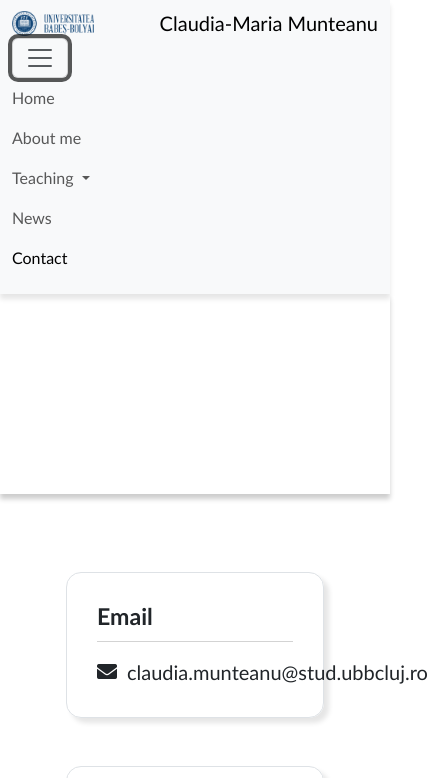
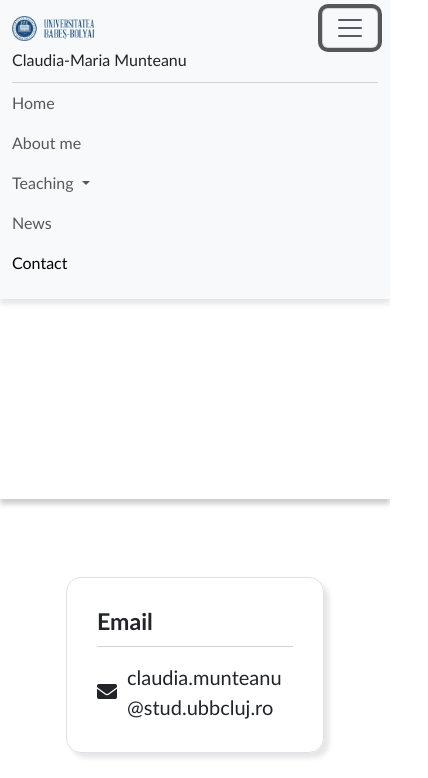
Before and after one commit to claudiamunteanu/awd-teacher-website, a plain HTML site: page contact.html in a window 390 px wide. Both pictures are taken after a click on the button "Toggle navigation". Shown: the top 778 px of the page, 428 px wide, since content can reach past the window. Drawn offline with nearby package versions, Linux system fonts and the light colour scheme.

Commit message:
Tweaked navbar name

```diff
--- a/contact.html
+++ b/contact.html
@@ -17,12 +17,13 @@
         <div class="container-fluid">
             <a class="navbar-brand" href="index.html">
                 <img alt="Babeș-Bolyai University" src="assets/ubb_logo.png">
-                Claudia-Maria Munteanu
+                <div class="brand-name">Claudia-Maria Munteanu</div>
             </a>
             <button class="navbar-toggler" type="button" data-bs-toggle="collapse" data-bs-target="#navbarSupportedContent" aria-controls="navbarSupportedContent" aria-expanded="false" aria-label="Toggle navigation">
                 <span class="navbar-toggler-icon"></span>
             </button>
             <div class="collapse navbar-collapse" id="navbarSupportedContent">
+                <div class="brand-name-menu">Claudia-Maria Munteanu</div>
                 <ul class="navbar-nav ms-auto me-5 mb-2 mb-lg-0">
                     <li class="nav-item">
                         <a class="nav-link" href="index.html">Home</a>
--- a/css/contact-style.css
+++ b/css/contact-style.css
@@ -38,6 +38,10 @@ a.navbar-brand {
 .navbar{
     background-color: var(--bs-tertiary-bg);
     box-shadow: 0 5px 5px rgba(0, 0, 0, 0.1);
+}
+
+.brand-name-menu{
+    display: none;
 }
 
 #footer{
@@ -94,6 +98,10 @@ a.navbar-brand {
     justify-content: start;
 }
 
+.contact-card-content p{
+    word-break: break-all;
+}
+
 .office-contact-card-content{
     display: flex;
     flex-direction: row;
@@ -104,3 +112,15 @@ a.navbar-brand {
 .office-contact-card-content a{
     padding-top: 3px;
 }
+
+@media screen and (max-width: 425px) {
+    .brand-name{
+        display: none;
+    }
+
+    .brand-name-menu{
+        display: block;
+        padding-bottom: 10px;
+        border-bottom: 1px solid lightgray;
+    }
+}
--- a/css/home-style.css
+++ b/css/home-style.css
@@ -33,6 +33,10 @@ a.navbar-brand {
 .navbar{
     background-color: var(--bs-tertiary-bg);
     box-shadow: 0 5px 5px rgba(0, 0, 0, 0.1);
+}
+
+.brand-name-menu{
+    display: none;
 }
 
 #footer{
@@ -163,3 +167,16 @@ a.navbar-brand {
 .news-content div{
     margin-bottom: 10px;
 }
+
+
+@media screen and (max-width: 425px) {
+    .brand-name{
+        display: none;
+    }
+
+    .brand-name-menu{
+        display: block;
+        padding-bottom: 10px;
+        border-bottom: 1px solid lightgray;
+    }
+}
```
Also changed, not shown: index.html (+2 -1 lines).
